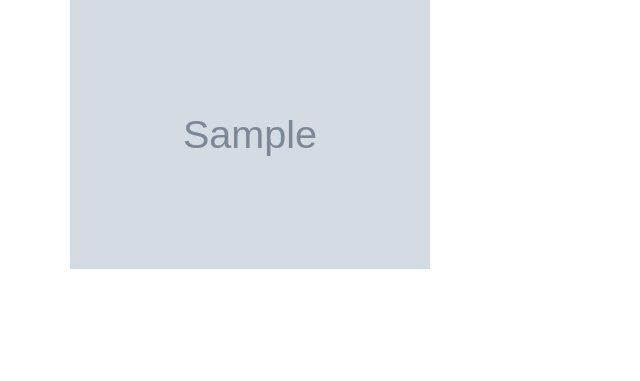
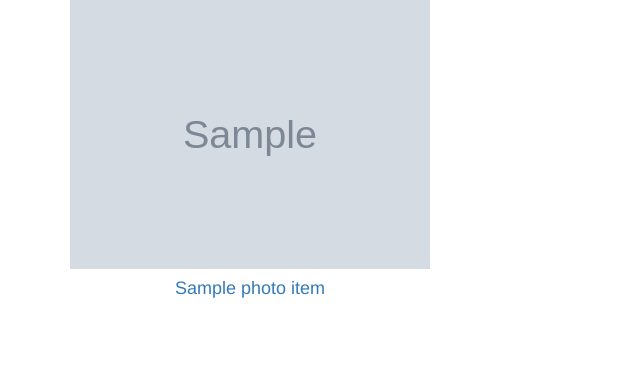
Before and after one commit to shureim/Gallery-Website, a Django app: template photo/templates/all-photos/today-photo.html in a window 1280 px wide. Shown: the part 102-483 px from the top of the page, without its empty margins (0-640 px from the left). Run offline with Django 3.2, Linux system fonts and the light colour scheme; the template is opened without the code that fills it: most values are stand-ins (such as "Sample title", 1, 10 or a date in 2020); grey boxes marked "Sample" are stand-in pictures; some libraries are stand-ins or nearby versions.

Commit message:
added the image_name from models.py to today-photo.html

```diff
--- a/photo/templates/all-photos/today-photo.html
+++ b/photo/templates/all-photos/today-photo.html
@@ -14,9 +14,9 @@
     {% if photo_item.image %}
     <div class="col-md-4">
       <img src="{{photo_item.image.url}}" class="img-responsive" alt="Image">
-      <!-- <h4 class = "text-center" style="color:green;"> <a href="{% url 'image' photo_item.id %}"> {{photo_item.image_name}} </a></h4>
+      <h4 class = "text-center" style="color:green;"> <a href="{% url 'image' photo_item.id %}"> {{photo_item.image_name}} </a></h4>
 
-    </div>
+    <!-- </div>
     {% else %}
     <div class="col-md-4">
       <img src="https://banner2.kisspng.com/20180605/wzl/kisspng-computer-icons-image-file-formats-no-image-5b16ff0d4b81e2.4246835515282337413093.jpg" class="img-responsive" alt="Image">
@@ -28,8 +28,8 @@
   <div class="row">
     <h2 class="text-center">There No Photo Items</h2>
   </div>
-  {% endfor %} -->
-</div>
+  {% endfor %}
+</div> -->
 
 </div>
 
```
